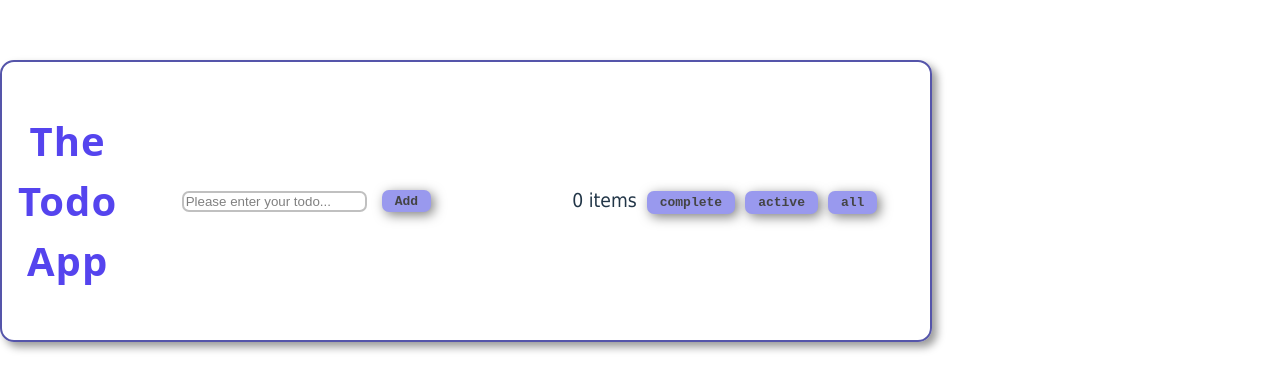
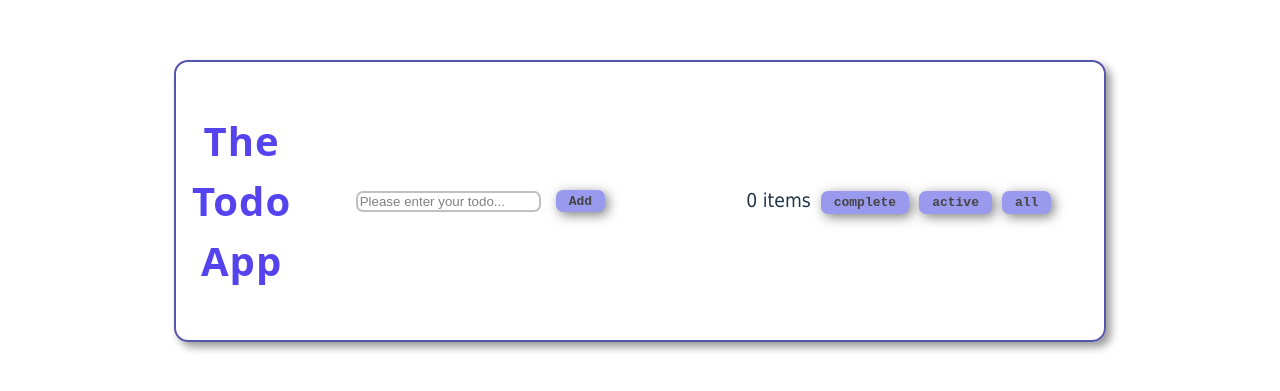
Before and after one commit to 090221979/The-recent-todoApp, a React (Vite) app in the folder react-todo-improved-ui/: page / in a window 1280 px wide. Shown: the part 199-590 px from the top of the page. Built offline with nearby package versions, Linux system fonts and the light colour scheme.

Commit message:
Refactor accordian.css for improved styling

```diff
--- a/react-todo-improved-ui/src/accordian.css
+++ b/react-todo-improved-ui/src/accordian.css
@@ -1,3 +1,8 @@
+body
+{
+  display:flex;
+  justify-content:center;
+}
 .container {
   padding: 1em 0;
   width: 95vw;
```
